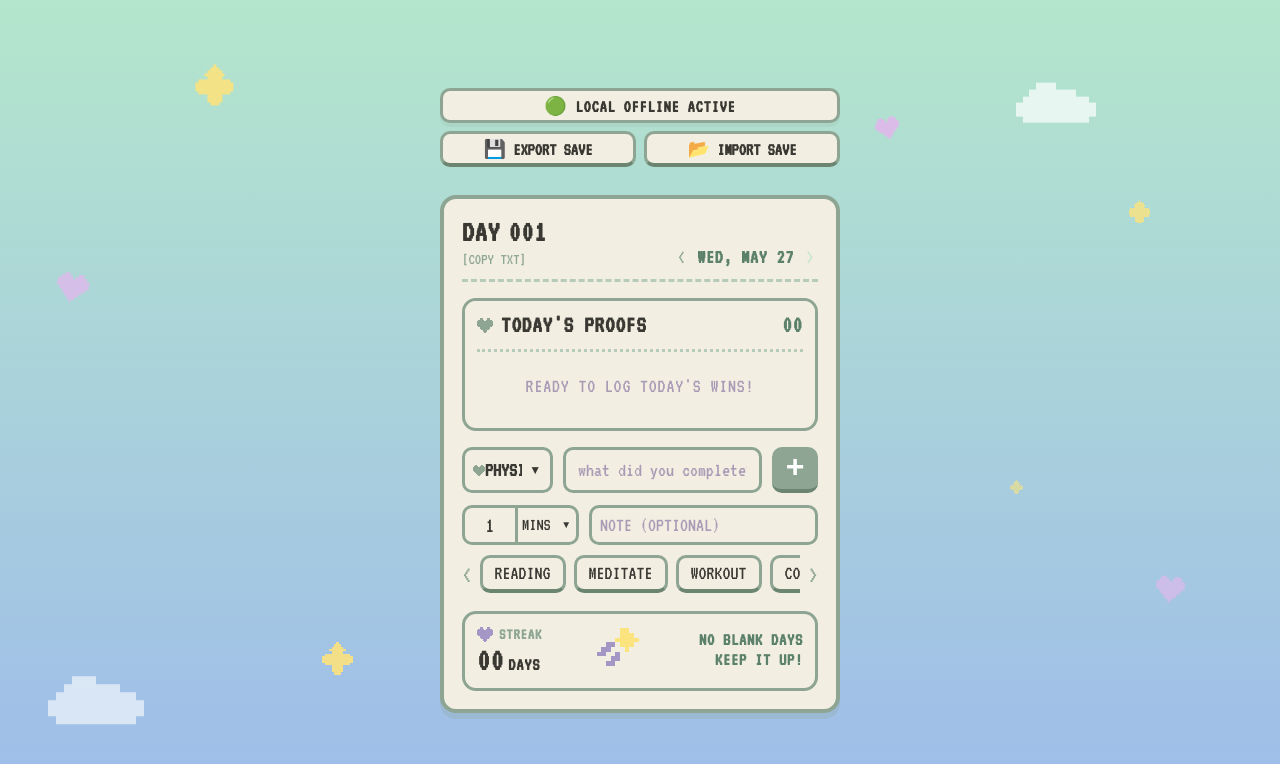
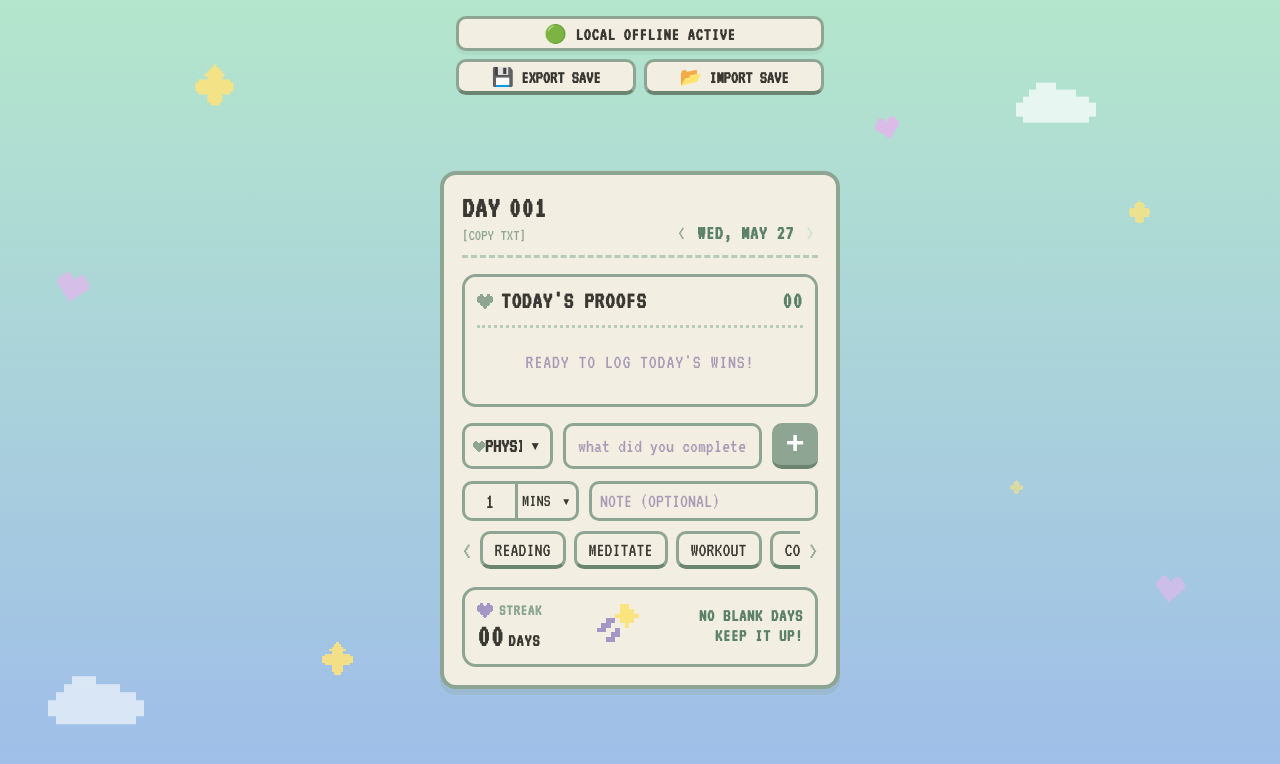
Before and after one commit to oron01/logMachine, a Next.js app: page / in a window 1280 px wide. Shown: the top 764 px of the page. Built offline with nearby package versions, Linux system fonts and the light colour scheme.

Commit message:
Position status banner and save buttons absolutely at the top and keep main card perfectly centered with flex-shrink prevention

```diff
--- a/app/page.module.css
+++ b/app/page.module.css
@@ -27,7 +27,7 @@
   flex-direction: column;
   align-items: center;
   justify-content: center;
-  padding: 40px 16px;
+  padding: 100px 16px 40px 16px;
   box-sizing: border-box;
   gap: 16px;
 }
@@ -68,6 +68,7 @@
   padding: 18px;
   box-shadow: 0 6px 0 0 rgba(141,165,146,0.25);
   box-sizing: border-box;
+  flex-shrink: 0;
 }
 
 .header {
@@ -730,6 +731,10 @@
 
 /* --- TOP STATUS AREA AND CENTERING FLOW --- */
 .topStatusArea {
+  position: absolute;
+  top: 16px;
+  left: 50%;
+  transform: translateX(-50%);
   display: flex;
   flex-direction: column;
   align-items: center;
@@ -738,6 +743,7 @@
   max-width: 400px;
   box-sizing: border-box;
   z-index: 150;
+  padding: 0 16px;
 }
 
 .statusIndicator {
```
